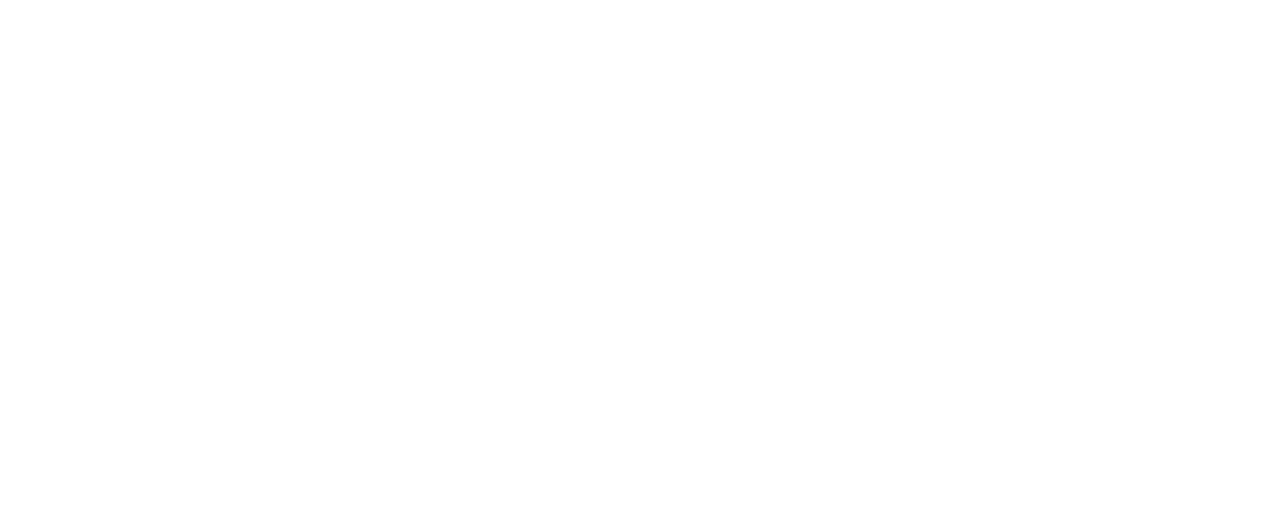
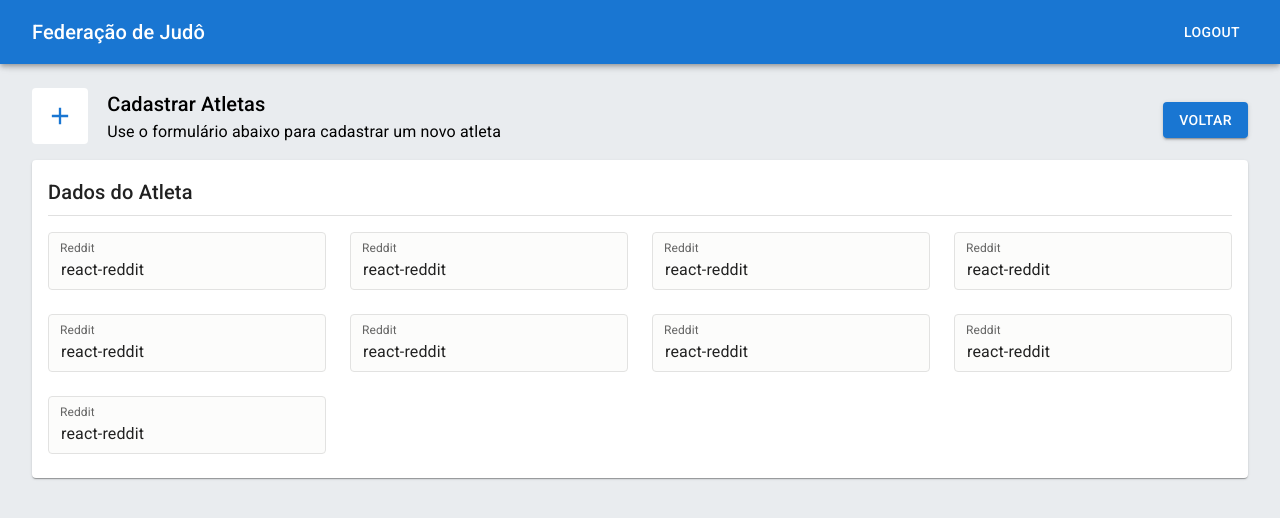
Before and after one commit to felipebsoares/Judo_Project, a React (Create React App) app in the folder frontend/: page /atletas/cadastro in a window 1280 px wide. Before the commit this address had no page. Shown: the top 518 px of the page. Built offline with nearby package versions, Linux system fonts and the light colour scheme.

Commit message:
feat: create atletas form and textFieldInput component

```diff
--- a/frontend/src/pages/atletas-page/components/add-atletas-page/add-atletas-page.tsx
+++ b/frontend/src/pages/atletas-page/components/add-atletas-page/add-atletas-page.tsx
@@ -1,9 +1,17 @@
-import { Button } from '@mui/material';
+import { Add } from '@mui/icons-material';
+import { useNavigate } from 'react-router-dom';
+import {
+  Box,
+  Button,
+  Card,
+  CardContent,
+  Divider,
+  Typography,
+} from '@mui/material';
+
+import { AtletasForm } from '../../components';
+import { LayoutBase } from '../../../../shared/layout';
 import { PageHeader } from '../../../../shared/components';
-import { LayoutBase } from '../../../../shared/layout';
-import { Add } from '@mui/icons-material';
-
-import { useNavigate } from 'react-router-dom';
 
 export const AddAtletasPage: React.FC = () => {
   const navigate = useNavigate();
@@ -20,6 +28,19 @@
           </Button>
         }
       />
+
+      <Card>
+        <CardContent>
+          <Box sx={{ mb: 2 }}>
+            <Typography gutterBottom variant="h6" component="div">
+              Dados do Atleta
+            </Typography>
+
+            <Divider />
+          </Box>
+          <AtletasForm />
+        </CardContent>
+      </Card>
     </LayoutBase>
   );
 };
--- /dev/null
+++ b/frontend/src/pages/atletas-page/components/atletas-form/atletas-form.tsx
@@ -0,0 +1,92 @@
+import { Grid } from '@mui/material';
+import { TextFieldInput } from '../../../../shared/components';
+
+export const AtletasForm: React.FC = () => {
+  return (
+    <form>
+      <Grid container spacing={3}>
+        <Grid item lg={3} xs={12}>
+          <TextFieldInput
+            fullWidth
+            label="Reddit"
+            defaultValue="react-reddit"
+            id="reddit-input"
+            variant="filled"
+          />
+        </Grid>
+        <Grid item lg={3} xs={12}>
+          <TextFieldInput
+            fullWidth
+            label="Reddit"
+            defaultValue="react-reddit"
+            id="reddit-input"
+            variant="filled"
+          />
+        </Grid>
+        <Grid item lg={3} xs={12}>
+          <TextFieldInput
+            fullWidth
+            label="Reddit"
+            defaultValue="react-reddit"
+            id="reddit-input"
+            variant="filled"
+          />
+        </Grid>
+        <Grid item lg={3} xs={12}>
+          <TextFieldInput
+            fullWidth
+            label="Reddit"
+            defaultValue="react-reddit"
+            id="reddit-input"
+            variant="filled"
+          />
+        </Grid>
+        <Grid item lg={3} xs={12}>
+          <TextFieldInput
+            fullWidth
+            label="Reddit"
+            defaultValue="react-reddit"
+            id="reddit-input"
+            variant="filled"
+          />
+        </Grid>
+        <Grid item lg={3} xs={12}>
+          <TextFieldInput
+            fullWidth
+            label="Reddit"
+            defaultValue="react-reddit"
+            id="reddit-input"
+            variant="filled"
+          />
+        </Grid>
+        <Grid item lg={3} xs={12}>
+          <TextFieldInput
+            fullWidth
+            label="Reddit"
+            defaultValue="react-reddit"
+            id="reddit-input"
+            variant="filled"
+          />
+        </Grid>
+        <Grid item lg={3} xs={12}>
+          <TextFieldInput
+            fullWidth
+            label="Reddit"
+            defaultValue="react-reddit"
+            id="reddit-input"
+            variant="filled"
+          />
+        </Grid>
+        <Grid item lg={3} xs={12}>
+          <TextFieldInput
+            fullWidth
+            label="Reddit"
+            defaultValue="react-reddit"
+            id="reddit-input"
+            variant="filled"
+          />
+        </Grid>
+      </Grid>
+    </form>
+  );
+};
--- a/frontend/src/pages/atletas-page/components/index.ts
+++ b/frontend/src/pages/atletas-page/components/index.ts
@@ -1,3 +1,4 @@
+export * from './atletas-form/atletas-form';
 export * from './add-atletas-page/add-atletas-page';
 export * from './edit-atletas-page/edit-atletas-page';
 export * from './remove-atletas-modal/remove-atletas-modal';
--- a/frontend/src/routes/index.tsx
+++ b/frontend/src/routes/index.tsx
@@ -3,7 +3,7 @@
 import { AuthRoutes } from './auth.routes';
 
 export function Routes() {
-  const user = false;
+  const user = true;
 
   return <BrowserRouter>{user ? <AppRoutes /> : <AuthRoutes />}</BrowserRouter>;
 }
--- a/frontend/src/shared/components/index.ts
+++ b/frontend/src/shared/components/index.ts
@@ -4,3 +4,4 @@
 export * from './button/button';
 export * from './page-header/page-header';
 export * from './confirm-modal/confirm-modal';
+export * from './textfield-input/textfield-input';
--- /dev/null
+++ b/frontend/src/shared/components/textfield-input/material-styles.tsx
@@ -0,0 +1,31 @@
+import {
+  alpha,
+  OutlinedInputProps,
+  styled,
+  TextField,
+  TextFieldProps,
+} from '@mui/material';
+
+export const RedditTextField = styled((props: TextFieldProps) => (
+  <TextField
+    InputProps={{ disableUnderline: true } as Partial<OutlinedInputProps>}
+    {...props}
+  />
+))(({ theme }) => ({
+  '& .MuiFilledInput-root': {
+    border: '1px solid #e2e2e1',
+    overflow: 'hidden',
+    borderRadius: 4,
+    backgroundColor: theme.palette.mode === 'light' ? '#fcfcfb' : '#2b2b2b',
+    transition: theme.transitions.create([
+      'border-color',
+      'background-color',
+      'box-shadow',
+    ]),
+    '&.Mui-focused': {
+      backgroundColor: '#fcfcfb',
+      boxShadow: `${alpha(theme.palette.primary.main, 0.25)} 0 0 0 2px`,
+      borderColor: theme.palette.primary.main,
+    },
+  },
+}));
--- /dev/null
+++ b/frontend/src/shared/components/textfield-input/textfield-input.tsx
@@ -0,0 +1,8 @@
+import { TextFieldProps } from '@mui/material';
+import * as S from './material-styles';
+
+type Props = TextFieldProps;
+
+export const TextFieldInput: React.FC<Props> = ({ ...rest }) => {
+  return <S.RedditTextField {...rest} />;
+};
```
